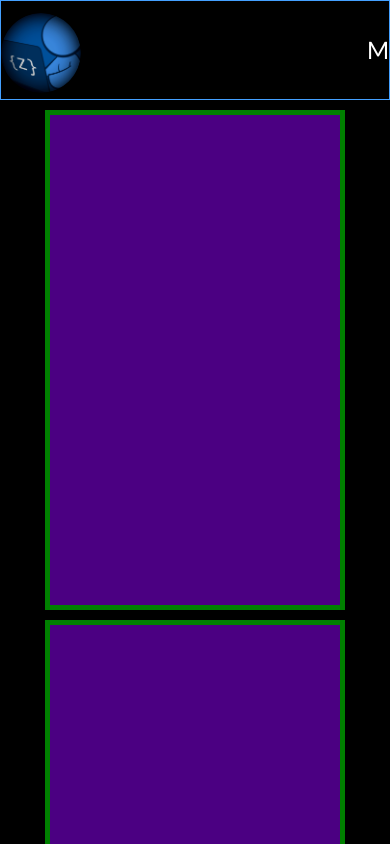
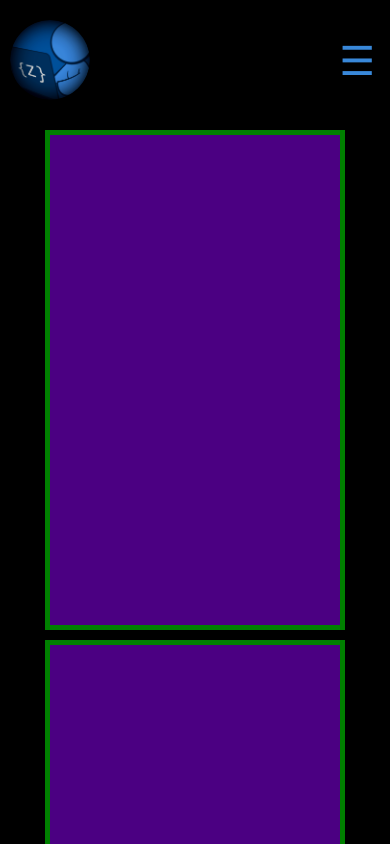
Before and after one commit to Shizuri/React-portfolio, a React (Create React App) app: page / in a window 390 px wide. Shown: the top 844 px of the page. Built offline with nearby package versions, Linux system fonts and the light colour scheme.

Commit message:
Finished navbar

```diff
--- a/src/App.css
+++ b/src/App.css
@@ -10,18 +10,17 @@
   flex-direction: row;
   justify-content: space-between;
   align-items: center;
-  font-size: 1.5rem;
+  font-size: 2rem;
   position: sticky;
   top: 0;
   /* Required for the stickiness */
-  height: 100px;
+  height: 120px;
   background-color: black;
-  border: 1px solid #44A0FF;
 }
 
 .App-logo {
-  margin-top: 10px;
-  width: 80px;
+  margin-top: 20px;
+  width: 100px;
   transition: all 0.3s;
   opacity: 0.85;
   border-radius: 50%;
@@ -39,9 +38,8 @@
 .App-nav-link {
   text-decoration: none;
   color: #44A0FF;
+  opacity: 0.85;
   transition: all 0.3s;
-  opacity: 0.85;
-  border-radius: 20px;
 }
 
 .App-nav-link:hover {
@@ -59,21 +57,90 @@
 
 .App-menu-button {
   display: none;
+  cursor: pointer;
+  margin-right: 15px;
+  font-size: 2.5rem;
+  color: #44A0FF;
+  opacity: 0.85;
+  transition: all 0.3s;
 }
 
-.App-mobile-menu {
-  position: fixed;
-  top: 100px;
+.App-menu-button:hover {
+  opacity: 1;
+}
+
+.App-mobile-nav {
+  display: flex;
+  flex-direction: column;
+  align-items: center;
+  opacity: 0;
+  transition: all 1.5s;
+  pointer-events: none;
+}
+
+.App-nav-link-mobile {
+  text-decoration: none;
+  color: #44A0FF;
+  font-size: 1.1rem;
+  padding: 6px;
+}
+
+@media (max-width: 1200px) {
+  .App-nav {
+    margin: 0px;
+  }
+  .App-header {
+    font-size: 1.8rem;
+  }
+  .App {
+    width: 90%;
+  }
+  .App-logo {
+    width: 90px;
+  }
 }
 
 @media (max-width: 1000px) {
   .App-nav {
+    margin: 0px;
+  }
+  .App-header {
+    font-size: 1.5rem;
+  }
+  .App {
+    width: 90%;
+  }
+  .App-logo {
+    width: 80px;
+  }
+}
+
+@media (max-width: 800px) {
+  .App-nav {
     display: none;
+  }
+  .App-menu-button {
+    display: block;
+  }
+  .App-header {
+    margin: 0;
   }
   .App {
     width: 100%;
   }
-  .App-menu-button {
-    display: block;
+  .App-logo {
+    margin-top: 5px;
+    margin-left: 10px;
   }
 }
+
+@media (min-width: 800px) {
+  .App-mobile-nav {
+    display: none;
+  }
+}
+
+.App-mobile-menu-on {
+  opacity: 1;
+  pointer-events: auto;
+}
--- a/src/App.js
+++ b/src/App.js
@@ -1,7 +1,7 @@
-import React, { useContext } from 'react'
+import React, { useState } from 'react'
 // import { useContext } from 'react'
 import './App.css'
-import { Context } from './context'
+// import { Context } from './context'
 import { Link, NavLink, Route, Switch } from 'react-router-dom'
 
 import AboutMe from './AboutMe'
@@ -14,8 +14,11 @@ import logo from './images/Logo-round2.png'
 // import useClassNameCreator from './hooks/useClassNameCreator'
 
 const App = props => {
-	const { menuIsActive, setMenuIsActive } = useContext(Context)
-	console.log('menuIsActive: ', menuIsActive)
+	// const { menuIsActive, setMenuIsActive } = useContext(Context)
+	// console.log('menuIsActive: ', menuIsActive)
+
+	const [mobileMenuIsActive, setMobileMenuIsActive] = useState(false)
+	console.log('mobileMenuIsActive: ', mobileMenuIsActive)
 
 	// Change the value of the theme in the Context
 	// const changeTheme = () => {
@@ -26,7 +29,12 @@ const App = props => {
 	// const classNameCreator = useClassNameCreator
 
 	const handleMenu = () => {
-		setMenuIsActive(prevMenuIsActive => prevMenuIsActive === 'none' ? 'block' : 'none')
+		// setMenuIsActive(prevMenuIsActive => prevMenuIsActive === 'none' ? 'block' : 'none')
+		setMobileMenuIsActive(prevMobileMenuIsActive => prevMobileMenuIsActive === true ? false : true)
+	}
+
+	const classNameCreator = name => {
+		return mobileMenuIsActive === true ? name += ' App-mobile-menu-on' : name
 	}
 
 	return (
@@ -40,10 +48,16 @@ const App = props => {
 					<NavLink exact to='/certifications' activeClassName='App-nav-active' className='App-nav-link'>Certifications</NavLink>
 					<NavLink exact to='/contact-me' activeClassName='App-nav-active' className='App-nav-link'>Contact Me</NavLink>
 				</nav>
+				{/* <nav className='App-mobile-nav' style={{ display: mobileMenuIsActive }}> */}
+				<nav className={classNameCreator('App-mobile-nav')}>
+					<NavLink exact to='/about-me' activeClassName='App-nav-active' className='App-nav-link-mobile' onClick={handleMenu}>About Me</NavLink>
+					<NavLink exact to='/projects' activeClassName='App-nav-active' className='App-nav-link-mobile' onClick={handleMenu}>Projects</NavLink>
+					<NavLink exact to='/certifications' activeClassName='App-nav-active' className='App-nav-link-mobile' onClick={handleMenu}>Certifications</NavLink>
+					<NavLink exact to='/contact-me' activeClassName='App-nav-active' className='App-nav-link-mobile' onClick={handleMenu}>Contact Me</NavLink>
+				</nav>
 				{/* <button onClick={changeTheme}>Change theme</button> */}
-				<div className='App-menu-button' onClick={handleMenu}>M</div>
+				<div className='App-menu-button' onClick={handleMenu}>&#9776;</div>
 			</header>
-			<div className='App-mobile-menu' style={{display: menuIsActive}}>ADD MOBILE MENU ITEM HERE</div>
 
 			<Switch>
 				<Route exact path='/'>
--- a/src/context.js
+++ b/src/context.js
@@ -3,15 +3,15 @@ import React, { useState } from 'react'
 const Context = React.createContext()
 
 const ContextProvider = props => {
-    const [menuIsActive, setMenuIsActive] = useState('none') // The state of the menu
+    // const [menuIsActive, setMenuIsActive] = useState('none') // The state of the menu
     const [theme, setTheme] = useState('dark') // The site's theme state
 
     return (
         <Context.Provider value={{
-            menuIsActive,
-            setMenuIsActive,
+            // menuIsActive,
+            // setMenuIsActive,
             theme: theme,
-            setTheme: setTheme,
+            setTheme: setTheme
         }}>
             {props.children}
         </Context.Provider>
```
